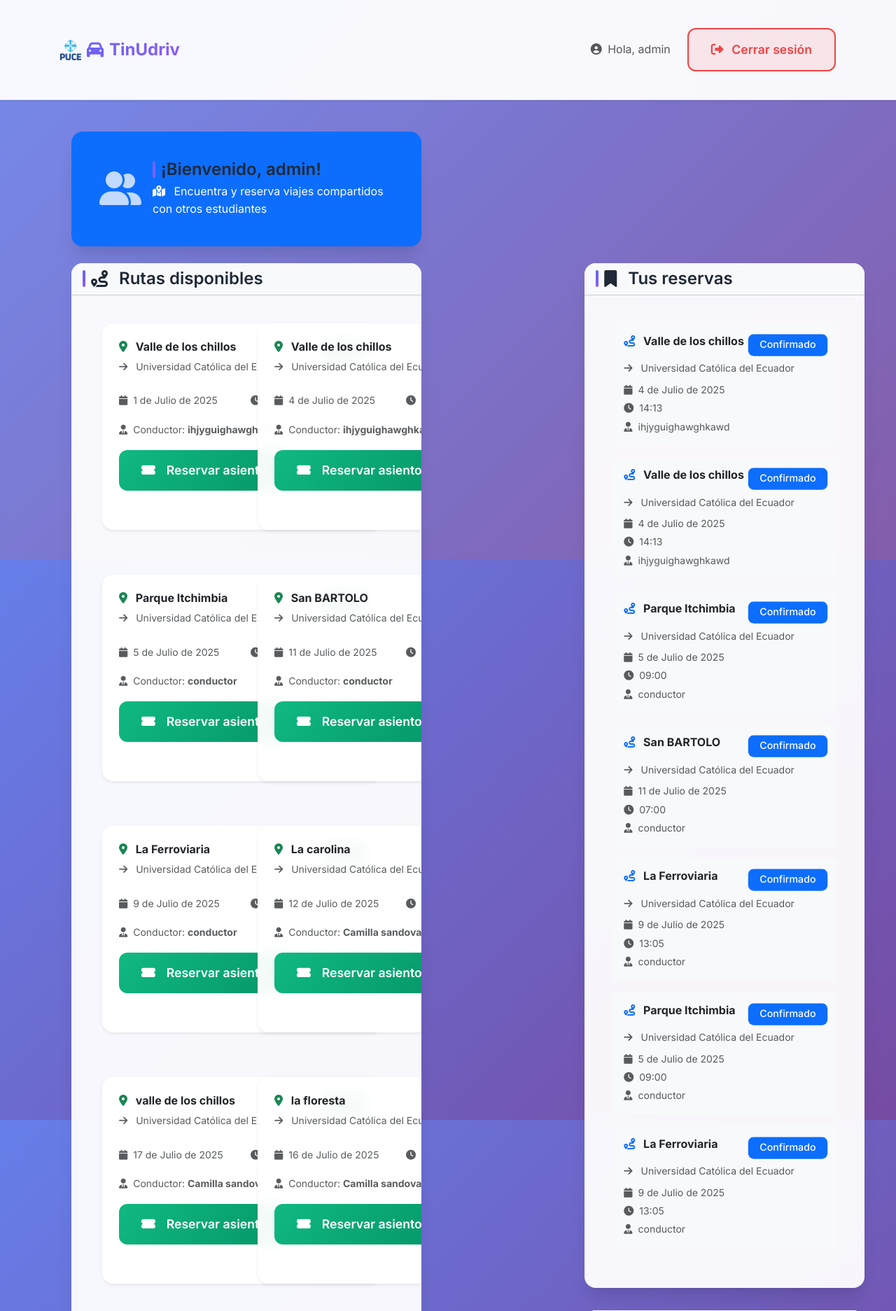
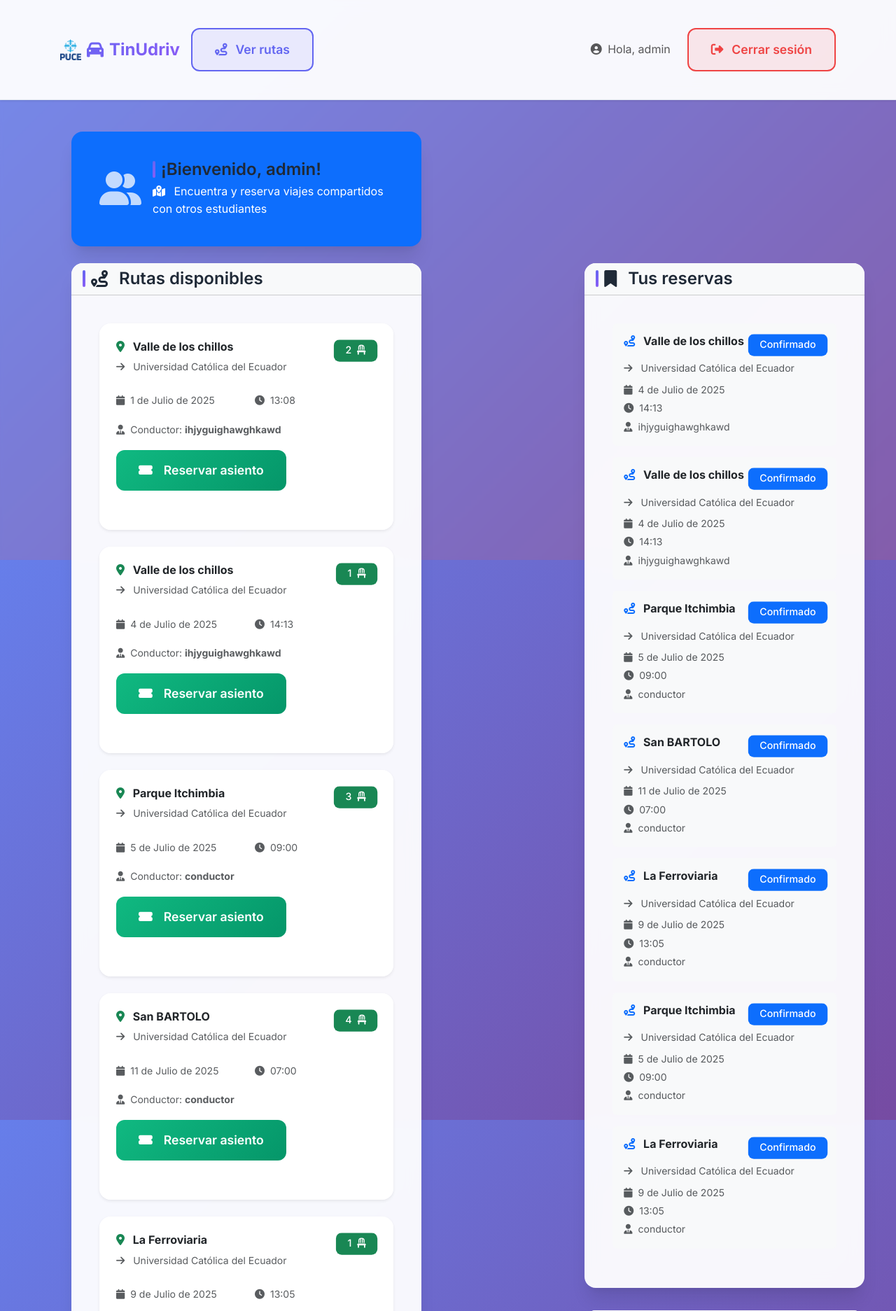
Before and after one commit to Milaidk/dev_challenge, a Django app: template core/templates/panel_pasajero.html in a window 1280 px wide. Shown: the top 1873 px of the page at 70% size. Run offline with Django 4.2, Linux system fonts and the light colour scheme; the template is opened without the code that fills it: values that come from a table or form of the project are taken from there, others are empty; a user stored in the database is signed in; data comes from the database, SQL or seed files in the repository; both versions use the stored data as it was after the commit; tables that the repository leaves empty hold one stand-in row (values such as "Sample post"); some libraries are stand-ins or nearby versions.

Commit message:
VERSION FINAL

```diff
--- a/core/static/styles.css
+++ b/core/static/styles.css
@@ -31,6 +31,7 @@ body {
     background-attachment: fixed;
     color: var(--dark-color);
     line-height: 1.6;
+
 }
 
 /* Overlay sutil para mejorar legibilidad */
@@ -42,6 +43,7 @@ body::before {
     width: 100%;
     height: 100%;
     background: rgba(255, 255, 255, 0.1);
+    -webkit-backdrop-filter: blur(2px);
     backdrop-filter: blur(2px);
     z-index: -1;
 }
@@ -51,6 +53,7 @@ body::before {
     border: none;
     border-radius: 16px;
     box-shadow: var(--shadow-large);
+    -webkit-backdrop-filter: blur(10px);
     backdrop-filter: blur(10px);
     background: rgba(255, 255, 255, 0.95);
     transition: all 0.3s ease;
@@ -202,6 +205,7 @@ body::before {
 /* Navbar moderna */
 .navbar {
     background: rgba(255, 255, 255, 0.95) !important;
+    -webkit-backdrop-filter: blur(10px);
     backdrop-filter: blur(10px);
     border-bottom: 1px solid var(--border-color);
     box-shadow: var(--shadow-light);
@@ -243,6 +247,7 @@ body::before {
     margin-bottom: 0.75rem;
     padding: 1.5rem;
     background: rgba(255, 255, 255, 0.7);
+    -webkit-backdrop-filter: blur(5px);
     backdrop-filter: blur(5px);
     box-shadow: var(--shadow-light);
     transition: all 0.2s ease;
@@ -274,6 +279,7 @@ body::before {
 /* Footer mejorado */
 footer {
     background: rgba(255, 255, 255, 0.1);
+    -webkit-backdrop-filter: blur(10px);
     backdrop-filter: blur(10px);
     padding: 2rem 0;
     text-align: center;
--- a/core/templates/base.html
+++ b/core/templates/base.html
@@ -37,19 +37,19 @@
                     <span class="navbar-toggler-icon"></span>
                 </button>
 
+                {% if user.is_authenticated or user.usuario.tipo_usuario != 'conductor' %}
+                    <button class="btn btn-outline-primary btn-sm" onclick="toggleRutas()">
+                        <i class="fas fa-route me-1"></i>
+                            Ver rutas
+                    </button>
+                {% endif %}
+
                 <div class="collapse navbar-collapse" id="navbarNav">
                     <div class="navbar-nav ms-auto d-flex align-items-center gap-2">
                         <span class="navbar-text me-3">
                             <i class="fas fa-user-circle me-1"></i>
                             Hola, {{ user.first_name|default:user.username }}
                         </span>
-
-                        {% if user.usuario.tipo_usuario == 'pasajero' %}
-                            <button class="btn btn-outline-primary btn-sm" onclick="toggleRutas()">
-                                <i class="fas fa-route me-1"></i>
-                                Ver rutas
-                            </button>
-                        {% endif %}
 
                         <a href="{% url 'logout' %}" class="btn btn-outline-danger btn-sm">
                             <i class="fas fa-sign-out-alt me-1"></i>
--- a/core/templates/editar_ruta.html
+++ b/core/templates/editar_ruta.html
@@ -11,7 +11,7 @@
             <!-- Encabezado -->
             <div class="text-center mb-4">
                 <div class="d-inline-flex align-items-center justify-content-center bg-primary rounded-circle mb-3"
-                     style="width: 60px; height: 60px;">
+                    style="width: 60px; height: 60px;">
                     <i class="fas fa-edit fa-2x text-white"></i>
                 </div>
                 <h2 class="fw-bold mb-2">Editar Ruta</h2>
--- a/core/templates/panel_conductor.html
+++ b/core/templates/panel_conductor.html
@@ -43,7 +43,7 @@
                     {% if rutas %}
                         <div class="row g-4">
                             {% for ruta in rutas %}
-                                <div class="col-md-6">
+                                <div class="row-md-6">
                                     <div class="card border-0 shadow-sm h-100" style="margin-bottom: 2rem;">
                                         <div class="card-body p-4">
                                             <div class="d-flex justify-content-between align-items-start mb-3">
--- a/core/templates/panel_pasajero.html
+++ b/core/templates/panel_pasajero.html
@@ -43,7 +43,7 @@
                     {% if rutas %}
                         <div class="row g-4">
                             {% for ruta in rutas %}
-                                <div class="col-md-6">
+                                <div class="row-md-6">
                                     <div class="card border-0 shadow-sm h-100" style="margin-bottom: 2rem;">
                                         <div class="card-body p-4">
                                             <div class="d-flex justify-content-between align-items-start mb-3">
```
Also changed, not shown: db.sqlite3.
